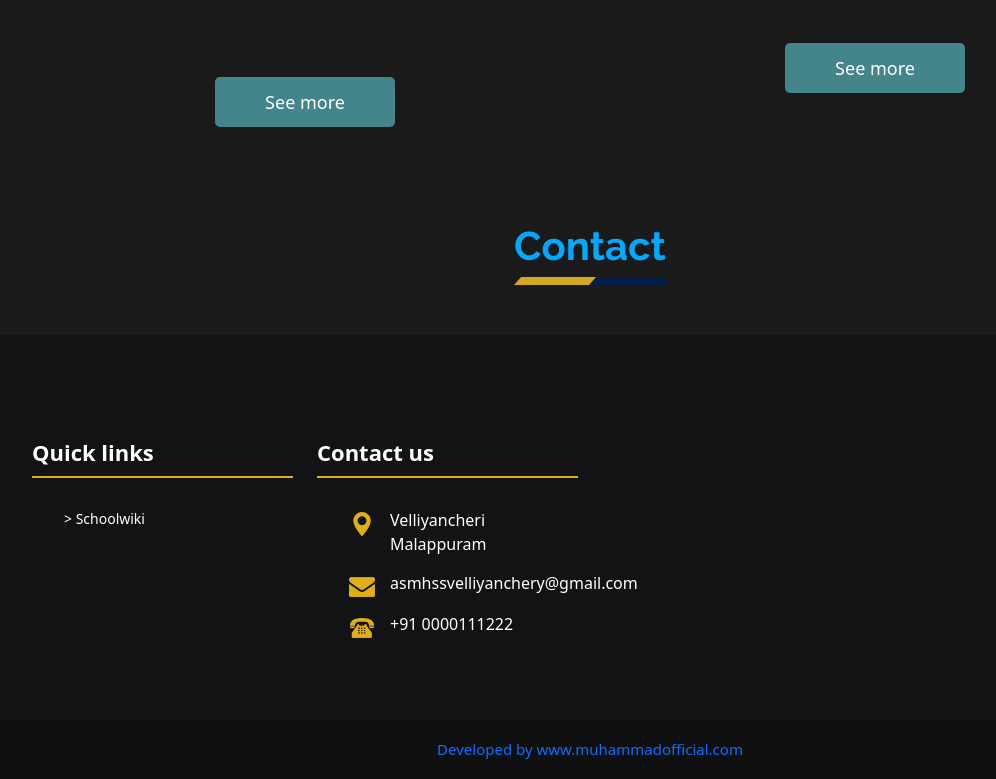
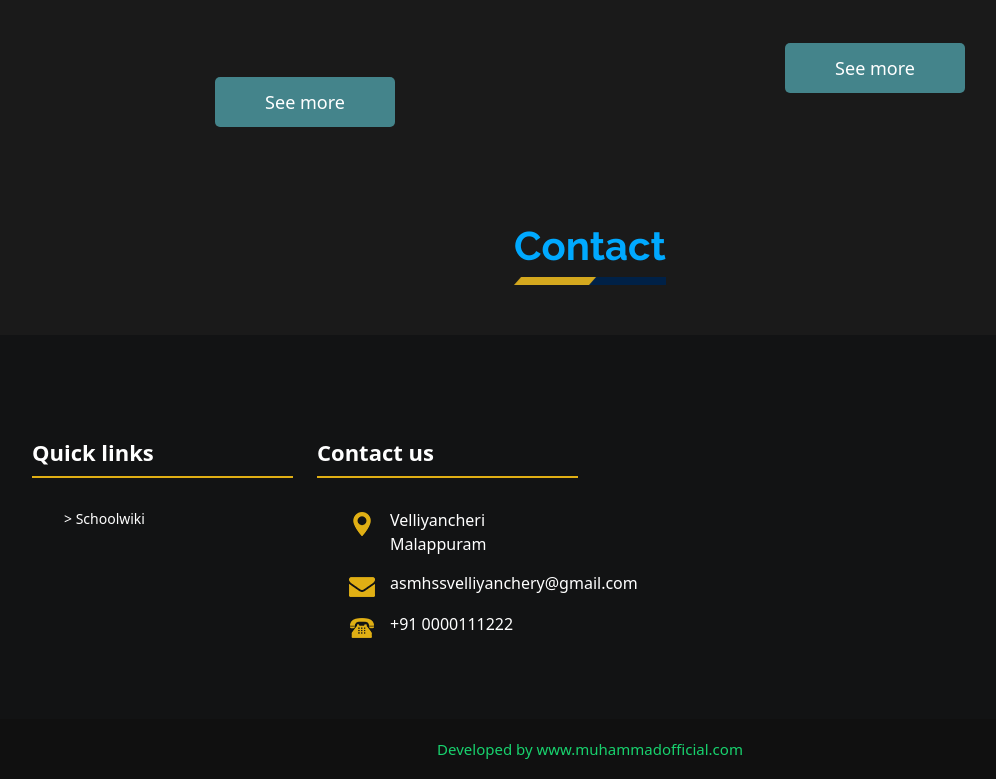
Before and after one commit to Muhammadmnz/asmhss-, a plain HTML site: page index.html in a window 1280 px wide. Shown: the part 4603-5382 px from the top of the page, without its empty margins (50-1046 px from the left). Drawn offline with Linux system fonts and the light colour scheme.

Commit message:
Update index.html

```diff
--- a/index.html
+++ b/index.html
@@ -526,7 +526,7 @@
         <div class="container">
             <div class="row">
                 <div class="col-12">
-                    <p class="crp"><a id="wm" href="https://muhammadofficial.com/">Developed by www.muhammadofficial.com</a></p>
+                    <p class="crp"><a id="wm" style="color: #18d26e;" href="https://muhammadofficial.com/">Developed by www.muhammadofficial.com</a></p>
                 </div>
             </div>
         </div>
```
